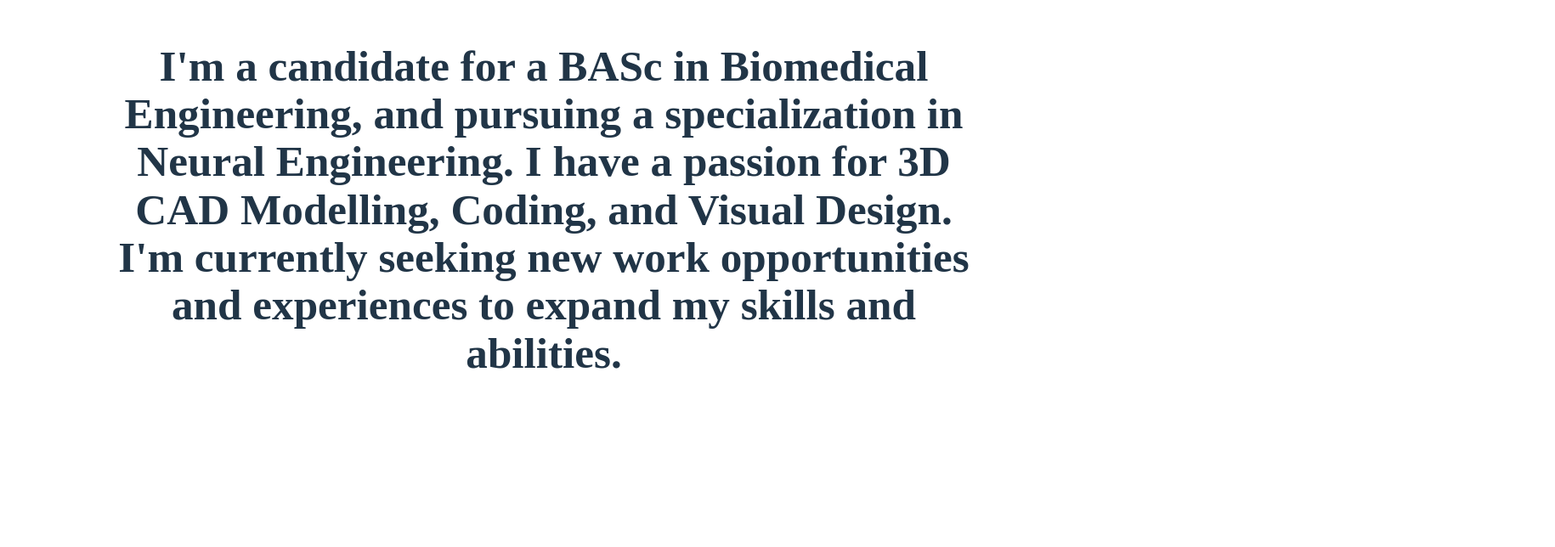
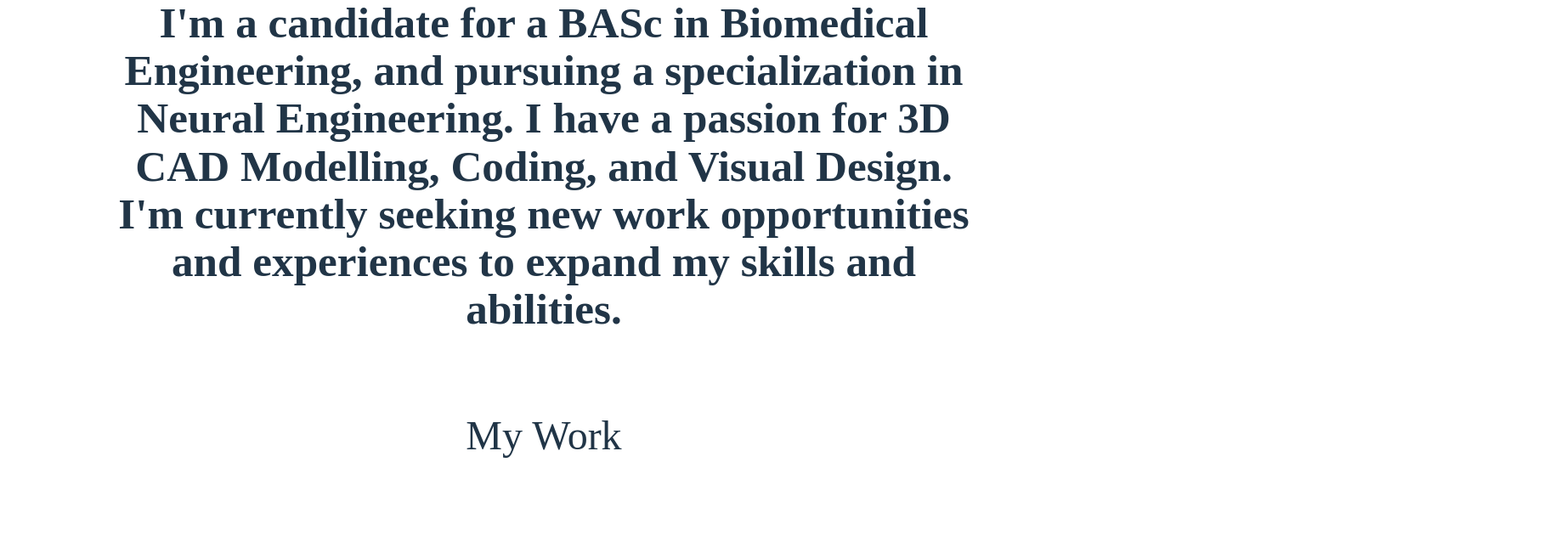
Before and after one commit to Ryan-Jing/Ryan-Jing.github.io, a React (Vite) app: page / in a window 1280 px wide. Shown: the part 1060-1704 px from the top of the page at 85% size, 1830 px wide, since content can reach past the window. Built offline with nearby package versions, Linux system fonts and the light colour scheme; a web font is replaced by a local one.

Commit message:
Added button to scroll to work section

```diff
--- a/src/pages/App.css
+++ b/src/pages/App.css
@@ -242,7 +242,7 @@ nav {
 
 .header3 {
     position: relative;
-    margin-top: 54%;
+    margin-top: 50%;
     margin-left: 10%;
     margin-right: 10%;
     height: 40px;
@@ -253,19 +253,18 @@ nav {
 .header4
 {
     position: relative;
-    align-items: center;
-    text-align: center;
+    margin-top: 35%;
+    margin-left: 10%;
+    margin-right: 10%;
+    height: 40px;
+}
 
-}
 .header4 p
 {
-    display: flex;
-    text-align: center;
+    position: relative;
     font-size: 3rem;
     font-family: 'Caudex', serif;
     font-weight: 200;
-    position: relative;
-    transform: translate( 43%, 700%)
 }
 
 .Descript_header
--- a/src/pages/App.jsx
+++ b/src/pages/App.jsx
@@ -47,6 +47,11 @@ function App() {
   //   header.style.opacity = 1;
   // });
 
+  function scrollToWork() {
+    const section = document.getElementById("scrollToWork");
+    section.scrollIntoView({ behavior: "smooth" });
+  }
+
 
   window.onscroll = function(){
     document.getElementById("fadein2").style.opacity = 1;
@@ -86,7 +91,7 @@ function App() {
             </li>
 
             <li className="navbar_item">
-                <a href="#Work" className="navbar_links">
+                <a href="#Work" className="navbar_links" onClick={scrollToWork}>
                     Work
                 </a>
             </li>
@@ -130,13 +135,13 @@ function App() {
               </button> */}
           </h1>
 
-          <h2 class="header4" >
-              <p>
+          <h1 class="header4" >
+              <p id="scrollToWork">
                   My Work
               </p>
-          </h2>
+          </h1>
 
-          <h3 class="Descript_header">
+          {/* <h3 class="Descript_header">
               <p>
                   Software and Programming
               </p>
@@ -147,7 +152,7 @@ function App() {
                 With experience in various programming domains, I have developed a versatile skill set. Working on firmware using C during my time at Orbital honed my low-level programming abilities, allowing me to understand hardware interactions and optimize system performance. Collaborating with Ontario Health, I expanded my expertise to include JavaScript, Angular, and React, enabling me to create interactive and dynamic web applications. Additionally, delving into the realm of artificial intelligence and machine learning, I harnessed Python's power to leverage AI and ML tools to create unique solutions.
                 &nbsp;
               </p>
-          </h3>
+          </h3> */}
           {/* <div class="box">
               <div class="crop ratio ratio-1:1 ">
                   <iframe width="100%" height="100%" src="https://docs.google.com/spreadsheets/d/1SZ7rFdmEeR2oQ1xWxmmTTTjW1d4HtQNttZLdltmZNI0/edit#gid=1754425699" frameborder="0" scrolling="no" class="covid_graph" ></iframe>
```
